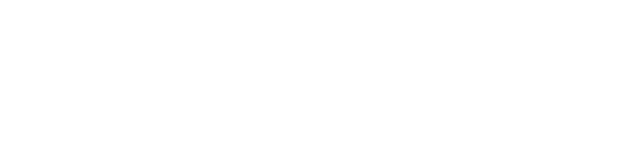
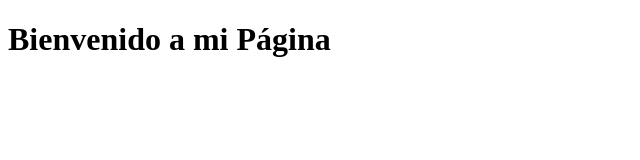
Before and after one commit to Johanna85Cely/Proyecto-git, a plain HTML site: page index.html in a window 1280 px wide. Shown: the whole page, without its empty margins (0-640 px from the left). Drawn offline with Linux system fonts and the light colour scheme.

Commit message:
Update index.html

```diff
--- a/index.html
+++ b/index.html
@@ -6,6 +6,6 @@
     <title>Document</title>
 </head>
 <body>
-
+    <h1>Bienvenido a mi Página</h1>
 </body>
 </html>
```
